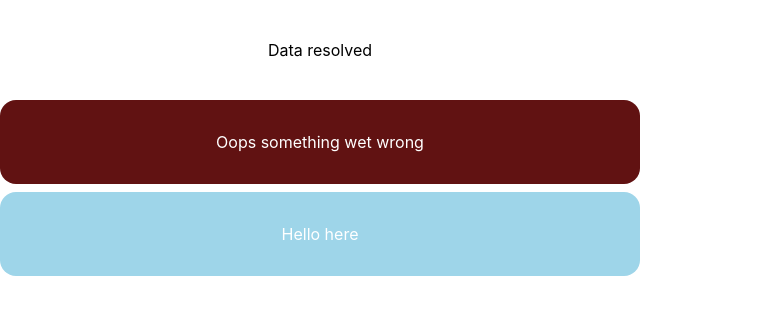
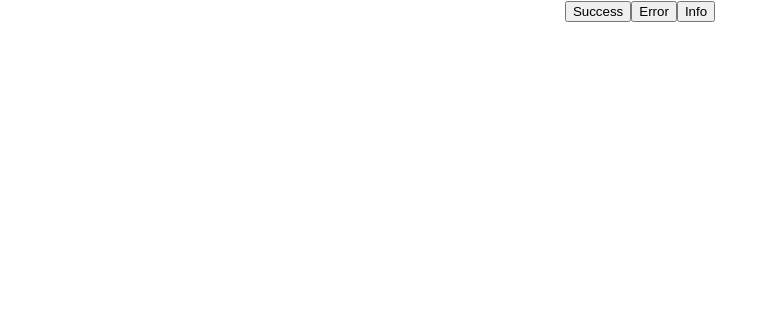
Before and after one commit to Anant5687/Toast-App, a React (Create React App) app: page / in a window 1280 px wide. Shown: the top 314 px of the page, without its empty margins (0-778 px from the left). Built offline with nearby package versions, Linux system fonts and the light colour scheme.

Commit message:
Final submitting with toast and all functiopnallity

```diff
--- a/src/App.js
+++ b/src/App.js
@@ -1,15 +1,15 @@
 import './App.css';
-import Toast from './component/Toast';
+import ToastContainer from './component/ToastContainer';
+import { useToastContext } from './context/toast.context';
 
 function App() {
+  const { addErrorToast, addSuccessToast, addInfoToast, } = useToastContext()
   return (
     <div className="App">
-      <div style={{display:'flex', flexDirection: "column", width: "50%", justifyContent: 'center'}}>
-      <Toast type={'success'} message={"Data resolved"} />
-      <Toast type={'error'} message={"Oops something wet wrong"} />
-      <Toast type={'info'} message={"Hello here"} />
-      </div>
-
+      <button onClick={addSuccessToast}>Success</button>
+      <button onClick={addErrorToast}>Error</button>
+      <button onClick={addInfoToast}>Info</button>
+      <ToastContainer />
     </div>
   );
 }
--- a/src/component/Toast.jsx
+++ b/src/component/Toast.jsx
@@ -1,4 +1,4 @@
-import React from 'react';
+import React, { useEffect, useState } from 'react';
 
 const toastType = {
   success: {
@@ -16,6 +16,16 @@ const toastType = {
 };
 
 const Toast = ({ message, type }) => {
+  const [visiblity, setVisibility] = useState('block');
+
+  useEffect(() => {
+    const timeOut = setTimeout(() => {
+      setVisibility('none');
+    }, 1500);
+
+    return () => clearTimeout(timeOut);
+  }, []);
+
   return (
     <div
       style={{
@@ -23,7 +33,8 @@ const Toast = ({ message, type }) => {
         color: toastType[type].color,
         padding: '16px',
         marginTop: '8px',
-        borderRadius: '16px'
+        borderRadius: '16px',
+        display: visiblity,
       }}
     >
       <p>{message}</p>
--- /dev/null
+++ b/src/component/ToastContainer.jsx
@@ -0,0 +1,16 @@
+import React from 'react';
+import { useToastContext } from '../context/toast.context';
+import Toast from './Toast';
+
+const ToastContainer = () => {
+  const { state } = useToastContext();
+  return (
+    <div>
+      {state?.toasts?.map((ele, index) => (
+        <Toast message={ele?.message} type={ele?.type} key={index} />
+      ))}
+    </div>
+  );
+};
+
+export default ToastContainer;
```
